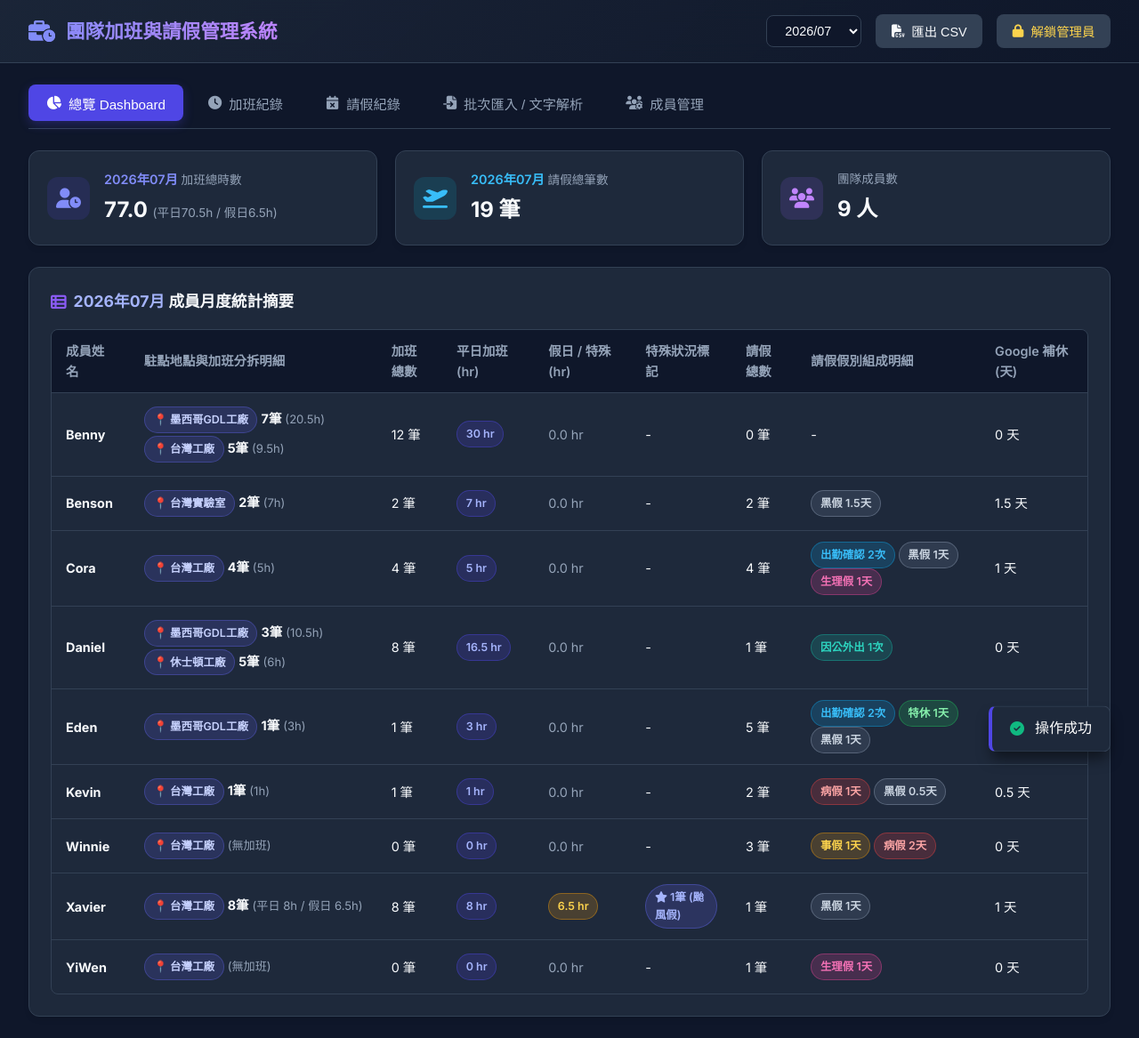
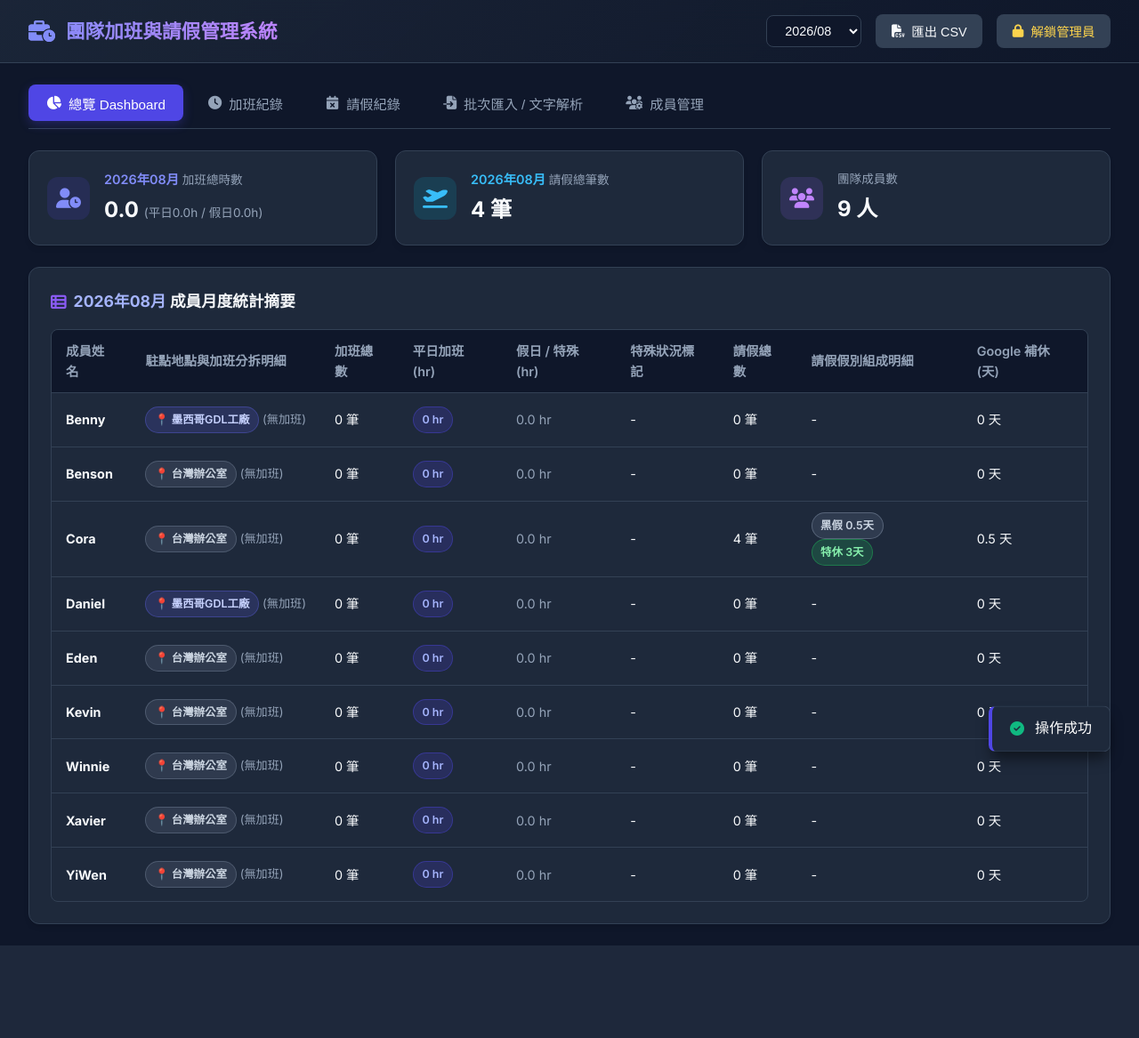
Before and after one commit to XavierH1558/Overwork_table, a Flask app: page / in a window 1280 px wide. Shown: the whole page at 89% size. After the commit the page ends 1063 px from the top, so only its background shows below. Run offline with Flask 2, Linux system fonts and the light colour scheme; data comes from the database, SQL or seed files in the repository.

Commit message:
feat(ui): auto select current system month and year on page refresh

```diff
--- a/templates/index.html
+++ b/templates/index.html
@@ -1197,8 +1197,16 @@
             const htmlStr = optionsHtml.join('');
             if (headerSelect) headerSelect.innerHTML = htmlStr;
 
-            // Default select 2026/07 if available, otherwise first option
-            syncMonthSelect('2026/07');
+            // Default select current month based on system time if available
+            const currentYm = `${currentYear}/${String(currentMonth).padStart(2, '0')}`;
+            const hasCurrentMonth = headerSelect && Array.from(headerSelect.options).some(opt => opt.value === currentYm);
+            const defaultYm = hasCurrentMonth ? currentYm : (headerSelect && headerSelect.options[0] ? headerSelect.options[0].value : '2026/07');
+            syncMonthSelect(defaultYm);
+
+            // Set default parse year inputs to current year
+            if (document.getElementById('parseYear')) document.getElementById('parseYear').value = currentYear;
+            if (document.getElementById('parseCsvYear')) document.getElementById('parseCsvYear').value = currentYear;
+            if (document.getElementById('parseImageYear')) document.getElementById('parseImageYear').value = currentYear;
         }
 
         // Sync month selector across tabs
```
